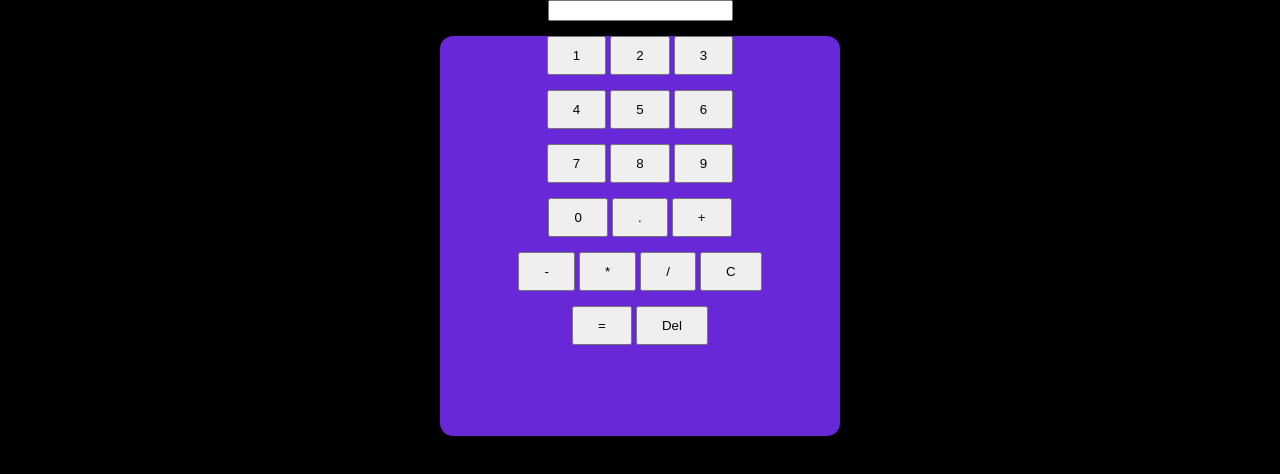
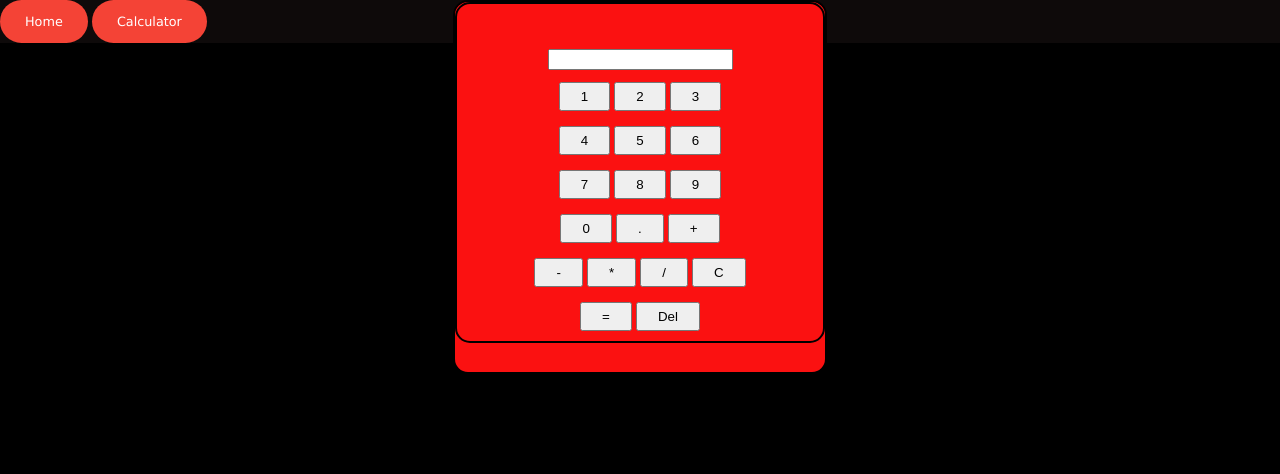
Before and after one commit to chesskater407/CalculatorApp, a plain HTML site: page calculator.html in a window 1280 px wide. Drawn offline with Linux system fonts and the light colour scheme.

Commit message:
Add files via upload

```diff
--- a/calculator.html
+++ b/calculator.html
@@ -1,56 +1,13 @@
-<html>
+    <html>
 <head>
     <meta charset="UTF-8">
-
-<style>
-
-body {
-            font-family: Verdana, sans-serif;
-            font-size: 0.8em;
-            margin: 0px;
-            background: black;
-        }
-
-
-form { text-align: center
+     <link rel="stylesheet" href="calculatorstyle.css">
 
 
 
 
 
 
-    }
-
-    article { margin:auto;
-position:relative;
-        background-color: #6928d7;
-        width: 400px;
-        height: 400px;
-        border: 2px solid #000;
-        border-radius: 15px;
-
-    }
-
-    #calcbody {
-        text-align:center;
-
-
-    }
-
-    .btngroup button {
-        text-align: center;
-        padding: 10px 24px;
-
-
-    }
-
-</style>
-
-
-
-<form>
-    <input id= field1>
-</form>
 
 
 
@@ -58,12 +15,22 @@ position:relative;
 
 
 <body>
+    <nav>
+        <a href="./index.html">Home</a>
+        <a href="./calculator.html">Calculator</a>
+
+      </nav>
+
     <article>
 
 
 
         <div id= 'calcbody'>
             <div class= 'btngroup'>
+
+        <form>
+            <input id= field1>
+        </form>
 
             <button onclick='writeNumber(this)' id='n1'>1</button>
             <button onclick='writeNumber(this)' id='n2'>2</button>
--- /dev/null
+++ b/calculatorstyle.css
@@ -0,0 +1,66 @@
+body {
+    font-family: Verdana, sans-serif;
+    font-size: 0.8em;
+    margin: 0px;
+    background: black;
+}
+
+
+form { text-align: center;
+
+margin-top:10%;
+
+
+
+
+
+
+}
+
+article { margin:auto;
+position:relative;
+background-color: #fb1111;
+width: 370px;
+height: 370px;
+border: 2px solid #000;
+border-radius: 15px;
+
+}
+
+#calcbody {
+text-align:center;
+padding: 10px;
+border: 2px solid #000;
+border-radius: 15px;
+-moz-border-radius: 15px;
+
+}
+
+
+.btngroup button {
+text-align: center;
+padding: 5px 20px;
+
+
+}
+a:hover, a:active {
+    background-color: red;
+  }
+
+ nav { background-color:rgb(14, 10, 10);
+          position: fixed;
+     top: 0px;
+
+     width:100%;
+
+      }
+
+      a:link, a:visited {
+        background-color: #f44336;
+        color: white;
+        padding: 14px 25px;
+        text-align: center;
+        text-decoration: none;
+        display: inline-block;
+        border-radius: 25px;
+      }
--- /dev/null
+++ b/websitestyle.css
@@ -0,0 +1,56 @@
+header { text-align:center;
+    width:45%;
+    height:50px;
+    background-color:rgb(209, 209, 4);
+
+    margin-top:45px;
+    margin-left:auto;
+    margin-right:auto;
+    padding: 10px;
+    border: 2px solid #000;
+    border-radius: 15px;
+    -moz-border-radius: 15px
+}
+
+a:link, a:visited {
+    background-color: #f44336;
+    color: white;
+    padding: 14px 25px;
+    text-align: center;
+    text-decoration: none;
+    display: inline-block;
+    border-radius: 25px;
+  }
+
+  a:hover, a:active {
+    background-color: red;
+  }
+
+      nav { background-color:rgb(14, 10, 10);
+          position: fixed;
+     top: 0px;
+     width:100%;
+      }
+
+      #description {
+        text-align:center;
+        margin:auto;
+        background-color:black;
+        width:40%;
+        height:20%;
+        padding: 10px;
+        border: 2px solid #000;
+        border-radius: 15px;
+        -moz-border-radius: 15px
+    }
+
+    p {
+        color:white;
+
+    }
+    h1 {
+        margin:auto;
+    }
+body {
+    background-color:black;
+}
```
Also changed, not shown: index.html (added, +57 -0 lines).
